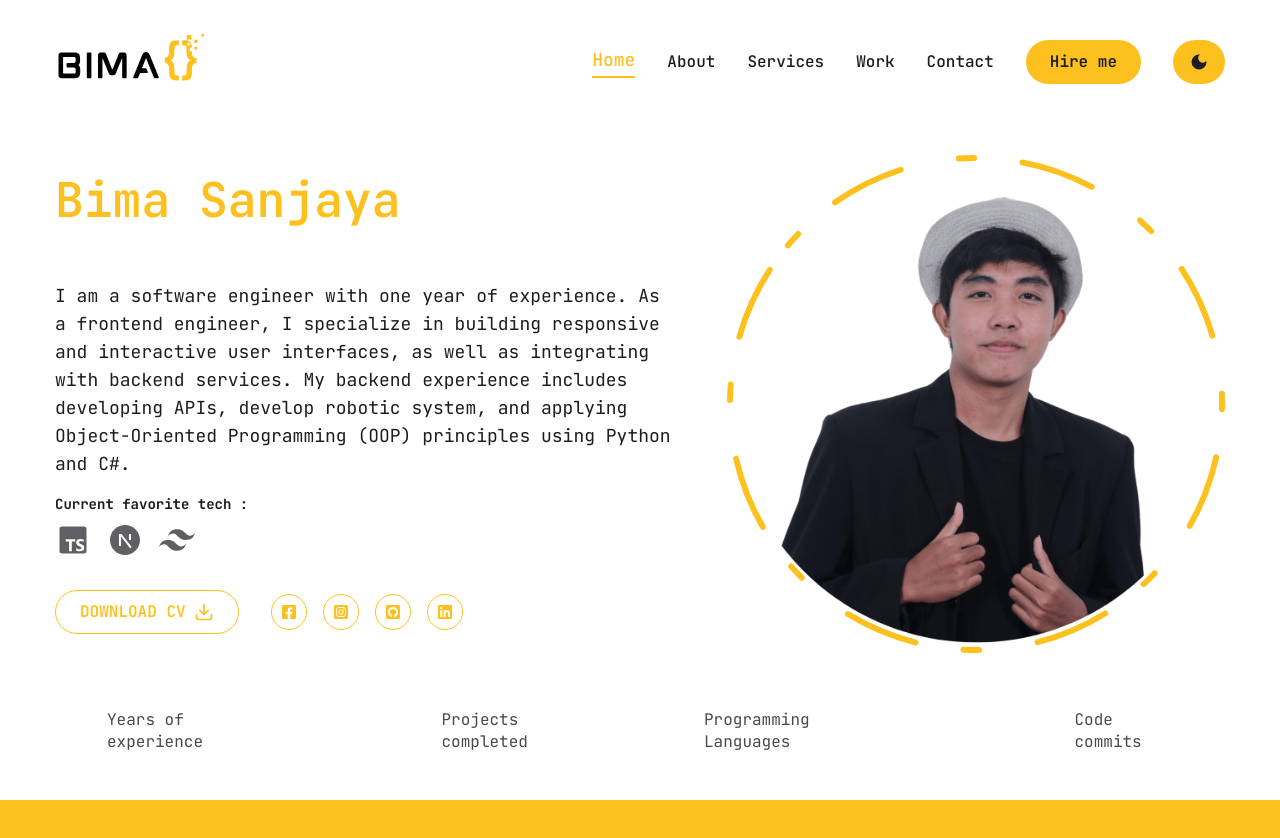
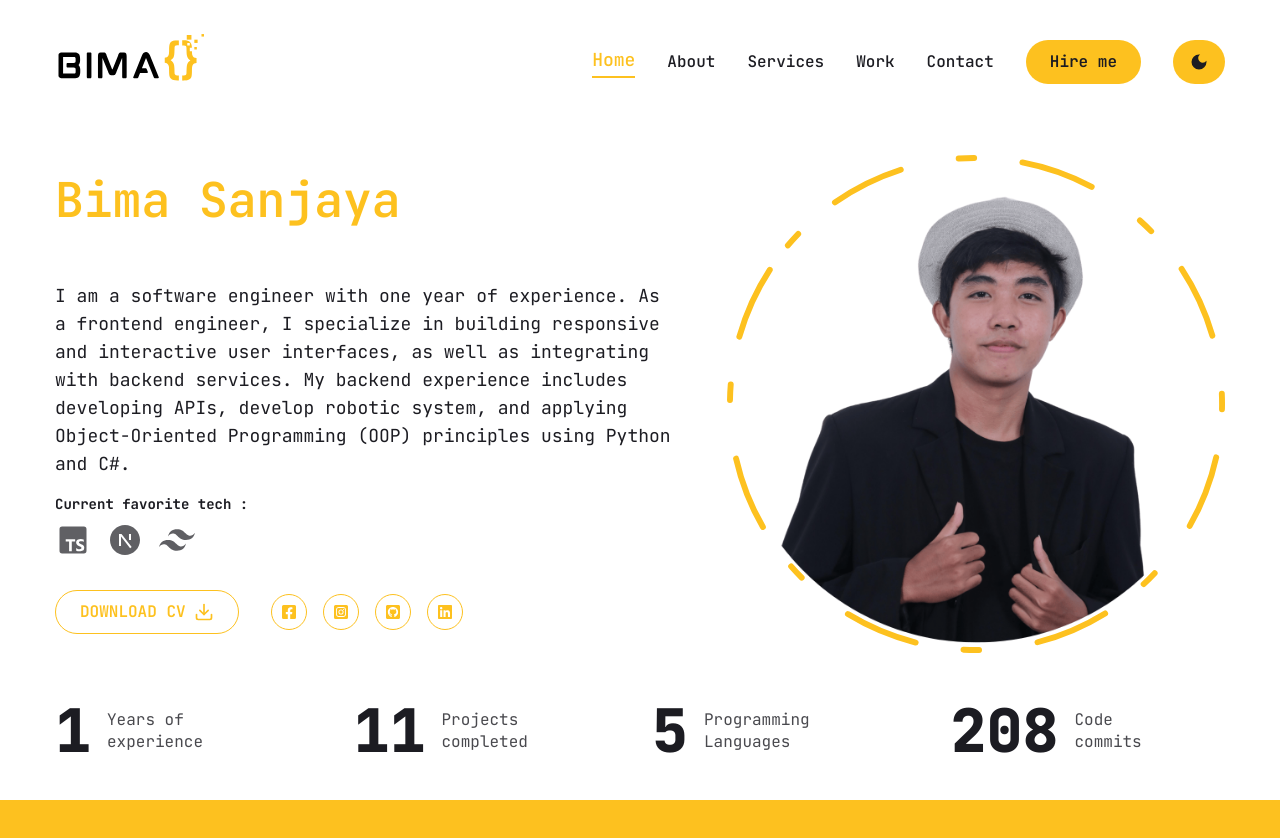
Before and after one commit to Bimasanjaya0704/next-portofolio, a Next.js app: page / in a window 1280 px wide. Shown: the top 838 px of the page. Built offline with nearby package versions, Linux system fonts and the light colour scheme.

Commit message:
fix: fix clolor text in normal mode in stat Component

```diff
--- a/components/Stats.tsx
+++ b/components/Stats.tsx
@@ -34,7 +34,7 @@ const Stats = () => {
                   end={item.num}
                   duration={5}
                   delay={2}
-                  className="text-4xl lg:text-6xl font-extrabold text-white dark:text-opacity-80"
+                  className="text-4xl lg:text-6xl font-extrabold dark:text-white dark:text-opacity-80"
                 />
                 <p
                   className={`${
```
